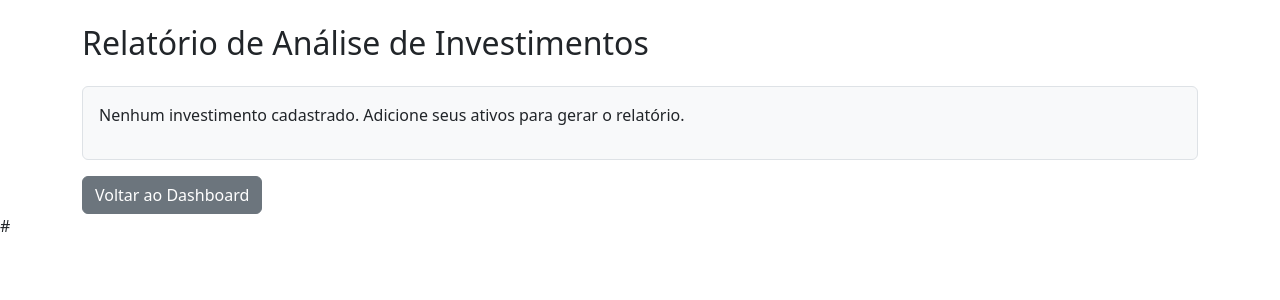
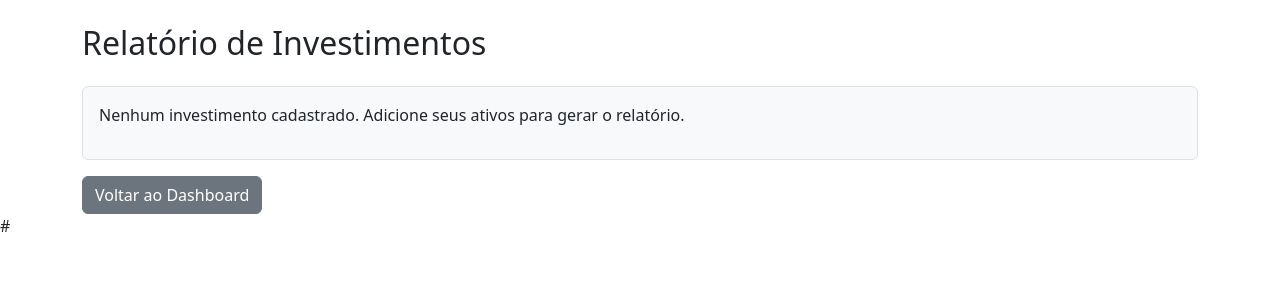
Before and after one commit to Pitohhh77/Univesp_p12, a Flask app: page /relatorio in a window 1280 px wide. Shown: the top 300 px of the page. Run offline with Flask 3, Linux system fonts and the light colour scheme; the visitor is signed in with stand-in values (Sample User, id 1); data that the repository does not hold is empty.

```diff
--- a/templates/relatorio.html
+++ b/templates/relatorio.html
@@ -1,10 +1,10 @@
 {% extends "base.html" %}
 
-{% block title %}Relatório de Análise de Investimentos{% endblock %}
+{% block title %}Relatório – Minha App{% endblock %}
 
 {% block content %}
-<div class="container mt-4">
-    <h1 class="h2 mb-4">Relatório de Análise de Investimentos</h1>
+<div class="main-content container mt-4">
+    <h1 class="h2 mb-4">Relatório de Investimentos</h1>
 
     <div class="relatorio-content bg-light p-3 border rounded">
         {{ relatorio|safe }}
@@ -13,3 +13,4 @@
     <a href="{{ url_for('dashboard') }}" class="btn btn-secondary mt-3">Voltar ao Dashboard</a>
 </div>
 {% endblock %}
+#
```
